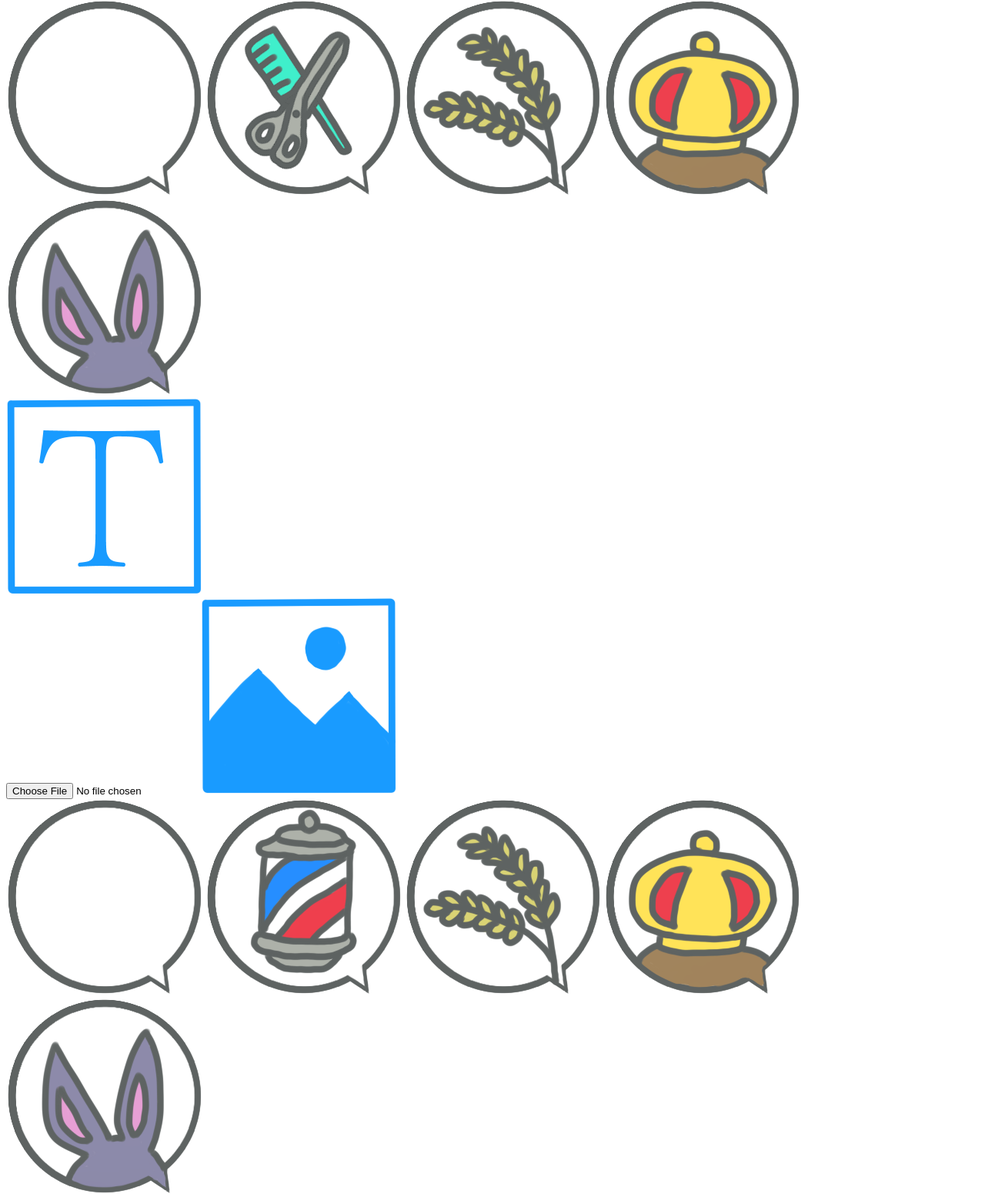
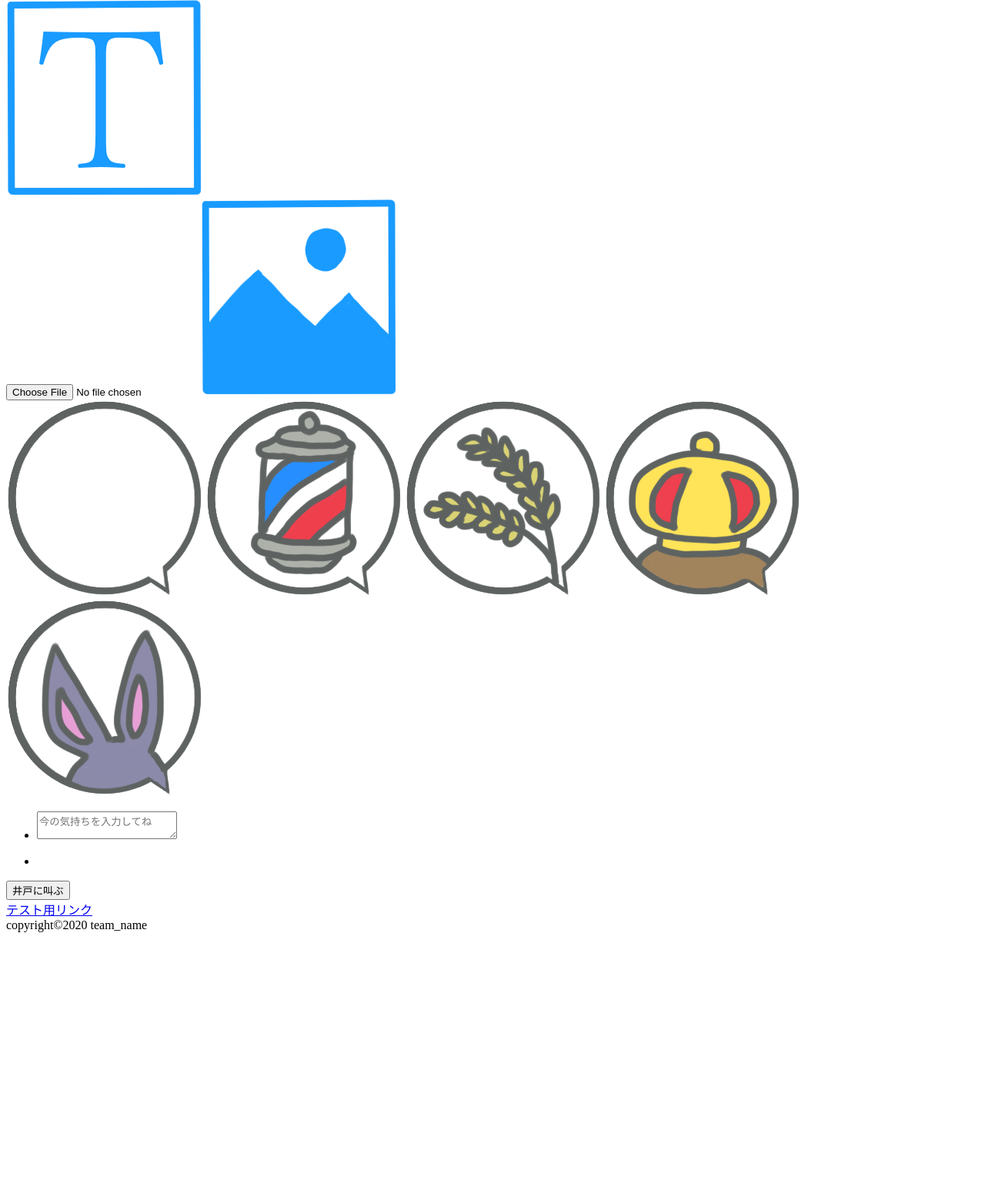
Before and after one commit to crab0628/roba_mimi, a Flask app: page /in in a window 1280 px wide. Shown: the part 212-1763 px from the top of the page at 77% size. After the commit the page ends 1423 px from the top, so only its background shows below. Run offline with Flask 2, Linux system fonts and the light colour scheme; some libraries are stand-ins or nearby versions.

Commit message:
in.htmlテーブルの修正

```diff
--- a/static/css/style.css
+++ b/static/css/style.css
@@ -131,6 +131,9 @@ form {
 .twi {
     width: 90%;
     border: 1px solid gray;
+    border-collapse: separate;
+    border-radius: 20px;
+    border-spacing: 0;
     margin: 0 auto;
     padding: 5px;
     background-color: rgba(255,255,255,0.5);
@@ -138,6 +141,28 @@ form {
 .twi img,.select_icon img{
     width: 40px;
     height: 40px;
+}
+
+.button-in {
+    display       : inline-block;
+    margin-left: auto;
+    margin-right : 10px ;
+    border-radius : 5%;          /* 角丸       */
+    font-size     : 10pt;        /* 文字サイズ */
+    text-align    : center;      /* 文字位置   */
+    cursor        : pointer;     /* カーソル   */
+    padding       : 10px 10px;   /* 余白       */
+    background    : #d2d2d2;     /* 背景色     */
+    color         : #000000;     /* 文字色     */
+    line-height   : 1em;         /* 1行の高さ  */
+    transition    : .3s;         /* なめらか変化 */
+    box-shadow    : 2px 2px 3px #666666;  /* 影の設定 */
+    border        : 2px solid #d2d2d2;    /* 枠の指定 */
+}
+.button-in:hover {
+    box-shadow    : none;        /* カーソル時の影消去 */
+    color         : #000066;     /* 背景色     */
+    background    : #ffffff;     /* 文字色     */
 }
 
 /* フォーム切り替え用装飾 */
--- a/templates/in.html
+++ b/templates/in.html
@@ -5,13 +5,13 @@
 <div class="sec1">
 
     <!-- アイコン選択欄 -->
-    <div class="select_icon">
+    <!-- <div class="select_icon">
         <span class="icons"><img src="static/img/icon.png" value="1"></span>
         <span class="icons"><img src="static/img/tokoya01.png" value="2"></span>
         <span class="icons"><img src="static/img/iconashi.png" value="3"></span>
         <span class="icons"><img src="static/img/iconking.png" value="4"></span>
         <span class="icons"><img src="static/img/iconroba.png" value="5"></span>
-    </div>
+    </div> -->
 
     <!-- 入力フォーム（透けてるとこ） -->
     <div class="twi">
@@ -36,7 +36,7 @@
                     </li>
                 </ul>
 
-                <input type="submit" value="井戸に叫ぶ">
+                <input type="submit" value="井戸に叫ぶ" class="button-in">
             </form>
         </div>
     </div>
```
